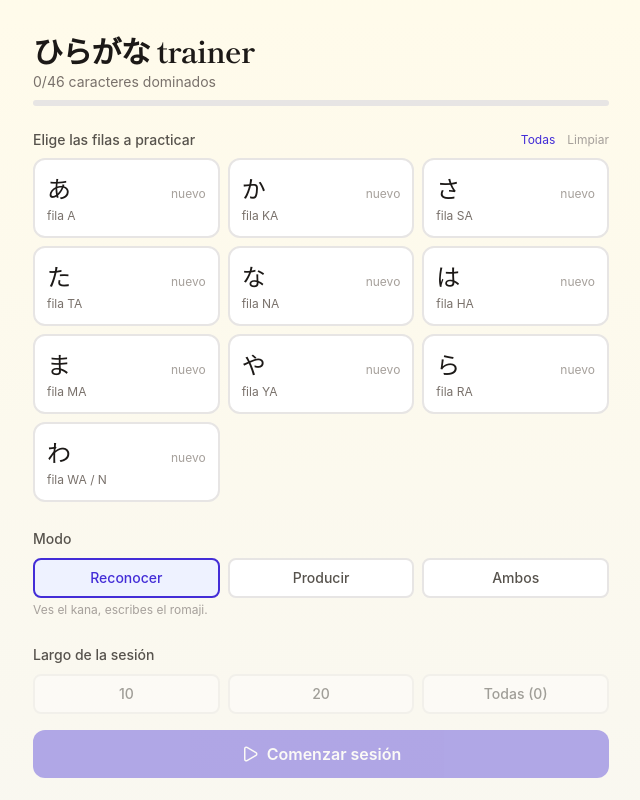
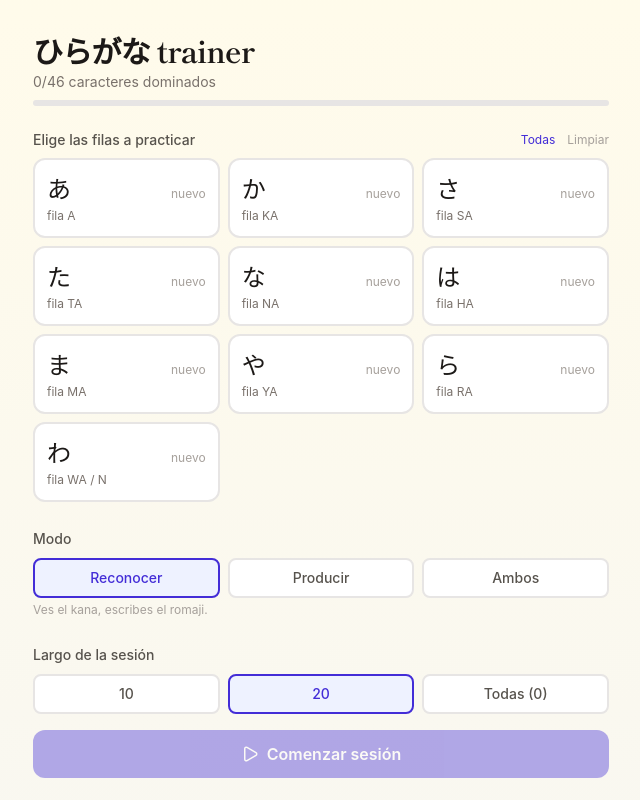
Before and after one commit to fernando0rdonez/learn-hiragana, a React (Vite) app: page / in a window 1280 px wide. Shown: the top 800 px of the page, without its empty margins (319-959 px from the left). Built offline with nearby package versions, Linux system fonts and the light colour scheme.

Commit message:
feat: add session length selection to improve session customization

```diff
--- a/src/App.tsx
+++ b/src/App.tsx
@@ -167,6 +167,7 @@ export default function HiraganaTrainer() {
   const [view, setView]             = useState<ViewName>("setup");
   const [resetConfirm, setResetConfirm] = useState(false);
   const [sessionMode, setSessionMode]   = useState<SessionMode>("recognition");
+  const [sessionLength, setSessionLength] = useState<10 | 20 | "all">(20);
 
   // Session state
   const [sessionQueue, setSessionQueue]   = useState<QueueItem[]>([]);
@@ -562,20 +563,26 @@ export default function HiraganaTrainer() {
             <div className="mt-6">
               <span className="text-sm font-medium text-stone-600">Largo de la sesión</span>
               <div className="flex gap-2 mt-2">
-                {[10, 20].map((n) => (
+                {([10, 20] as const).map((n) => (
                   <button
                     key={n}
-                    disabled={availableItems.length === 0}
-                    onClick={() => startSession(poolForSelected, n)}
-                    className="flex-1 py-2 rounded-lg border-2 border-stone-200 bg-white hover:border-indigo-700 disabled:opacity-40 disabled:hover:border-stone-200 text-sm font-medium"
+                    onClick={() => setSessionLength(n)}
+                    className={`flex-1 py-2 rounded-lg border-2 text-sm font-medium transition-colors ${
+                      sessionLength === n
+                        ? "border-indigo-700 bg-indigo-50 text-indigo-700"
+                        : "border-stone-200 bg-white text-stone-600 hover:border-stone-300"
+                    }`}
                   >
                     {n}
                   </button>
                 ))}
                 <button
-                  disabled={availableItems.length === 0}
-                  onClick={() => startSession(poolForSelected, availableItems.length)}
-                  className="flex-1 py-2 rounded-lg border-2 border-stone-200 bg-white hover:border-indigo-700 disabled:opacity-40 disabled:hover:border-stone-200 text-sm font-medium"
+                  onClick={() => setSessionLength("all")}
+                  className={`flex-1 py-2 rounded-lg border-2 text-sm font-medium transition-colors ${
+                    sessionLength === "all"
+                      ? "border-indigo-700 bg-indigo-50 text-indigo-700"
+                      : "border-stone-200 bg-white text-stone-600 hover:border-stone-300"
+                  }`}
                 >
                   Todas ({availableItems.length})
                 </button>
@@ -590,7 +597,7 @@ export default function HiraganaTrainer() {
 
             <button
               disabled={availableItems.length === 0}
-              onClick={() => startSession(poolForSelected, Math.min(20, availableItems.length))}
+              onClick={() => startSession(poolForSelected, sessionLength === "all" ? availableItems.length : Math.min(sessionLength, availableItems.length))}
               className="w-full mt-4 py-3 rounded-xl bg-indigo-700 text-white font-semibold flex items-center justify-center gap-2 disabled:opacity-40"
             >
               <Play size={18} /> Comenzar sesión
```
